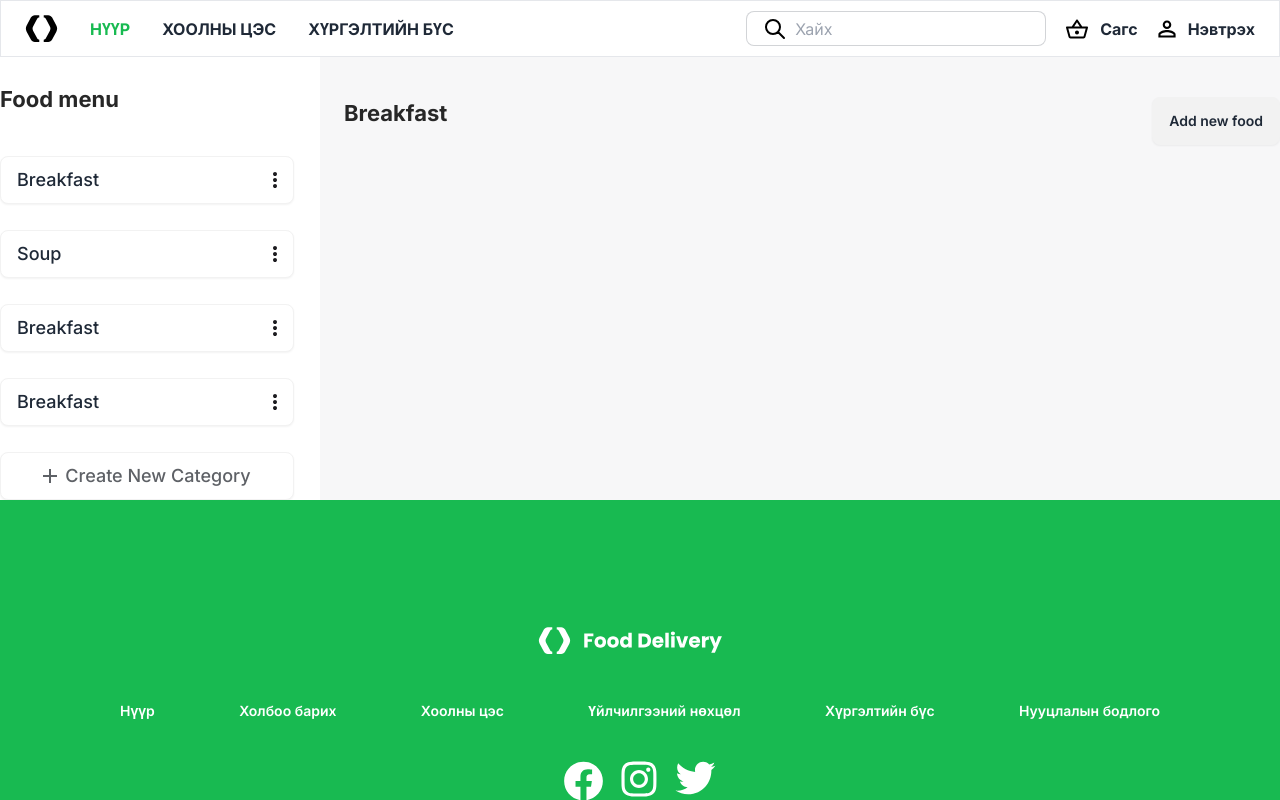
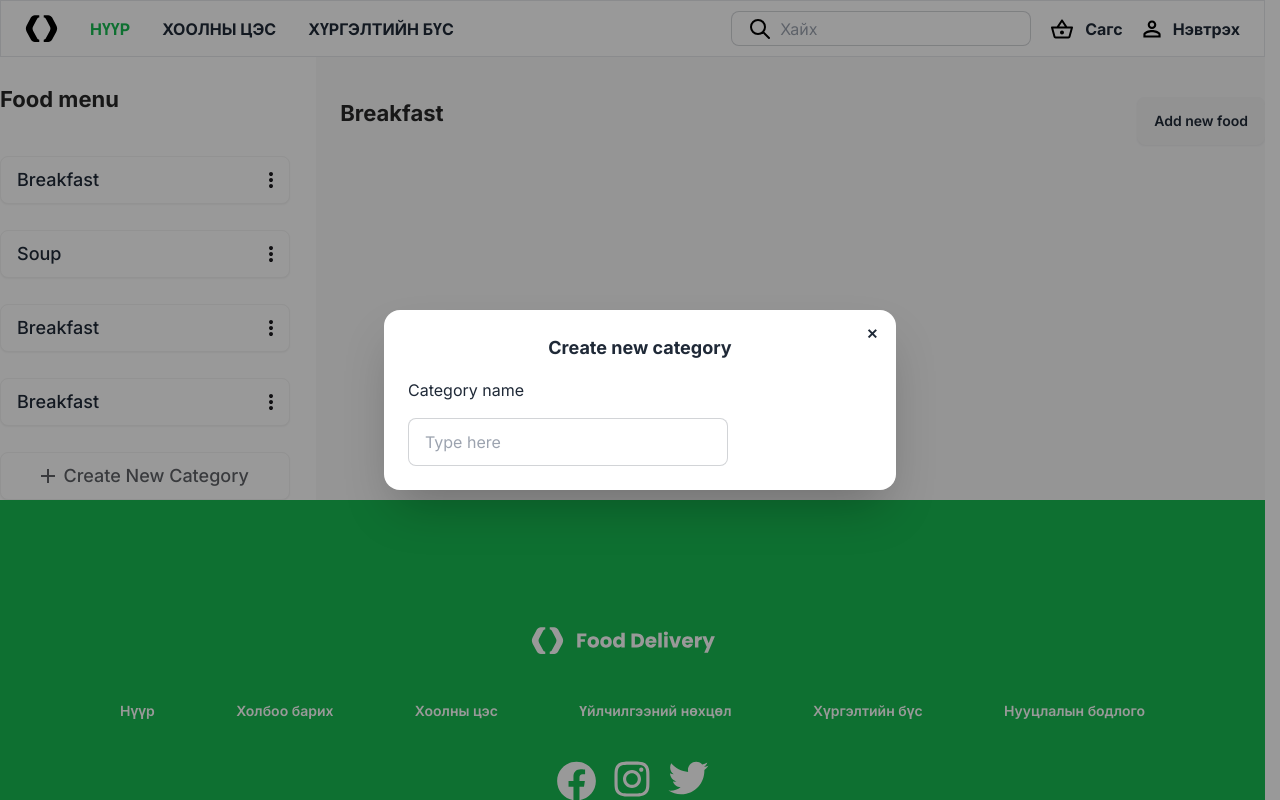
Before and after one commit to derrick-munkhbat/food-delivery-team7, a Next.js app in the folder ui/: page /admin in a window 1280 px wide. Both pictures are taken after a click on the button "Create New Category". Shown: the top 800 px of the page. Built offline with nearby package versions, Linux system fonts and the light colour scheme.

Commit message:
admin test

```diff
--- a/ui/src/app/admin/page.tsx
+++ b/ui/src/app/admin/page.tsx
@@ -6,7 +6,9 @@ export default function AdminMenu() {
     <div className="bg-white">
       <div className="flex container mx-auto w-full">
         <div className="w-1/4 pt-[26px] pr-[26px]">
-          <h1 className="text-[22px] text-[#272727] font-bold mb-10">Food menu</h1>
+          <h1 className="text-[22px] text-[#272727] font-bold mb-10">
+            Food menu
+          </h1>
           <div className="grid gap-[26px]">
             <button className="btn bg-white justify-between">
               <p className="text-lg font-medium">Breakfast</p>
@@ -24,10 +26,32 @@ export default function AdminMenu() {
               <p className="text-lg font-medium">Breakfast</p>
               <DetailIcon />
             </button>
-            <button className="btn bg-white">
+            <button
+              onClick={() => document.getElementById("my_modal_3").showModal()}
+              className="btn bg-white"
+            >
               <AddIcon />
               <p className="text-lg font-medium text-[#5E6166]">Create New Category</p>
             </button>
+            <dialog id="my_modal_3" className="modal">
+              <div className="modal-box">
+                <form method="dialog">
+                  {/* if there is a button in form, it will close the modal */}
+                  <button className="btn btn-sm btn-circle btn-ghost absolute right-2 top-2">
+                    ✕
+                  </button>
+                </form>
+                <h3 className="font-bold text-lg justify-center flex items-center">
+                  Create new category
+                </h3>
+                <p className="py-4">Category name</p>
+                <input
+                  type="text"
+                  placeholder="Type here"
+                  className="input input-bordered w-full max-w-xs"
+                />
+              </div>
+            </dialog>
           </div>
         </div>
         <div className="w-3/4 bg-[#F7F7F8] pl-6 py-6">
```
Also changed, not shown: 1 other file (tests, documents, lock files or other folders).
